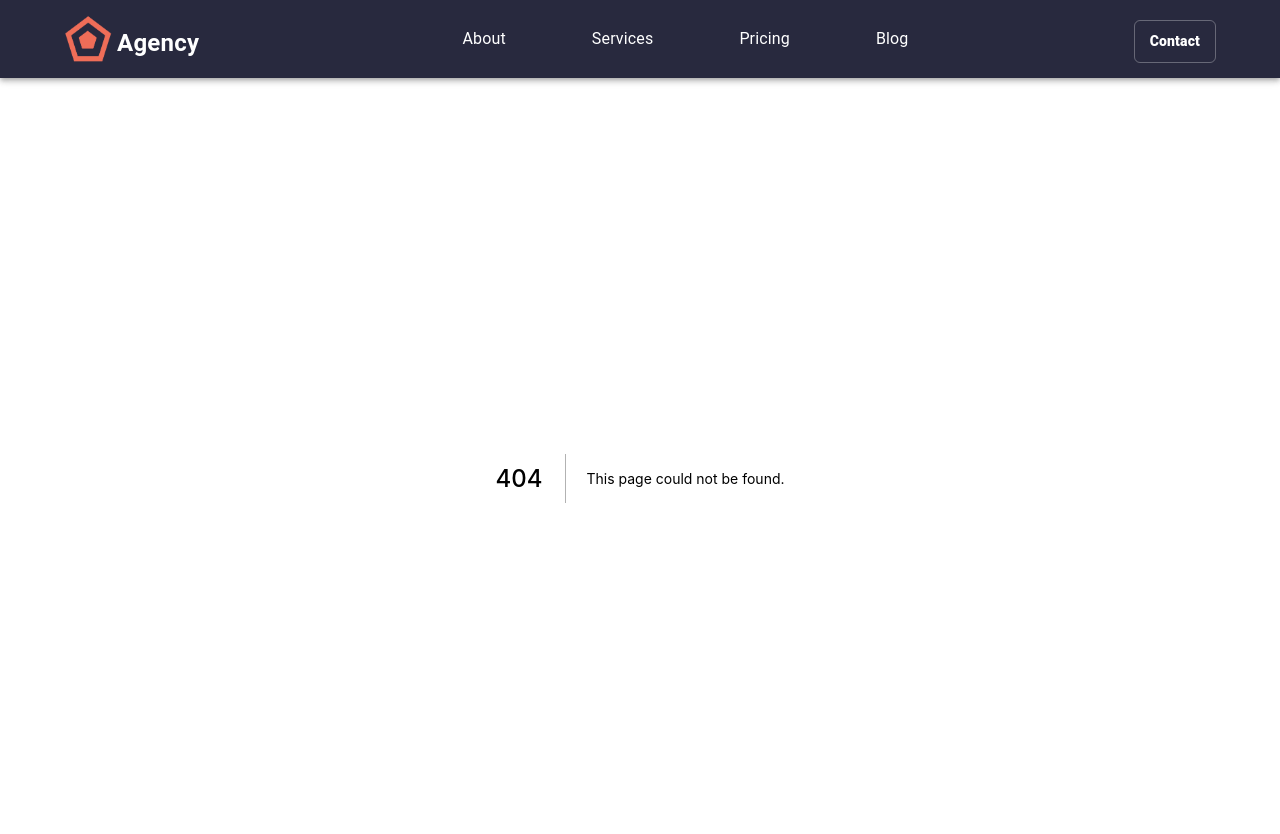
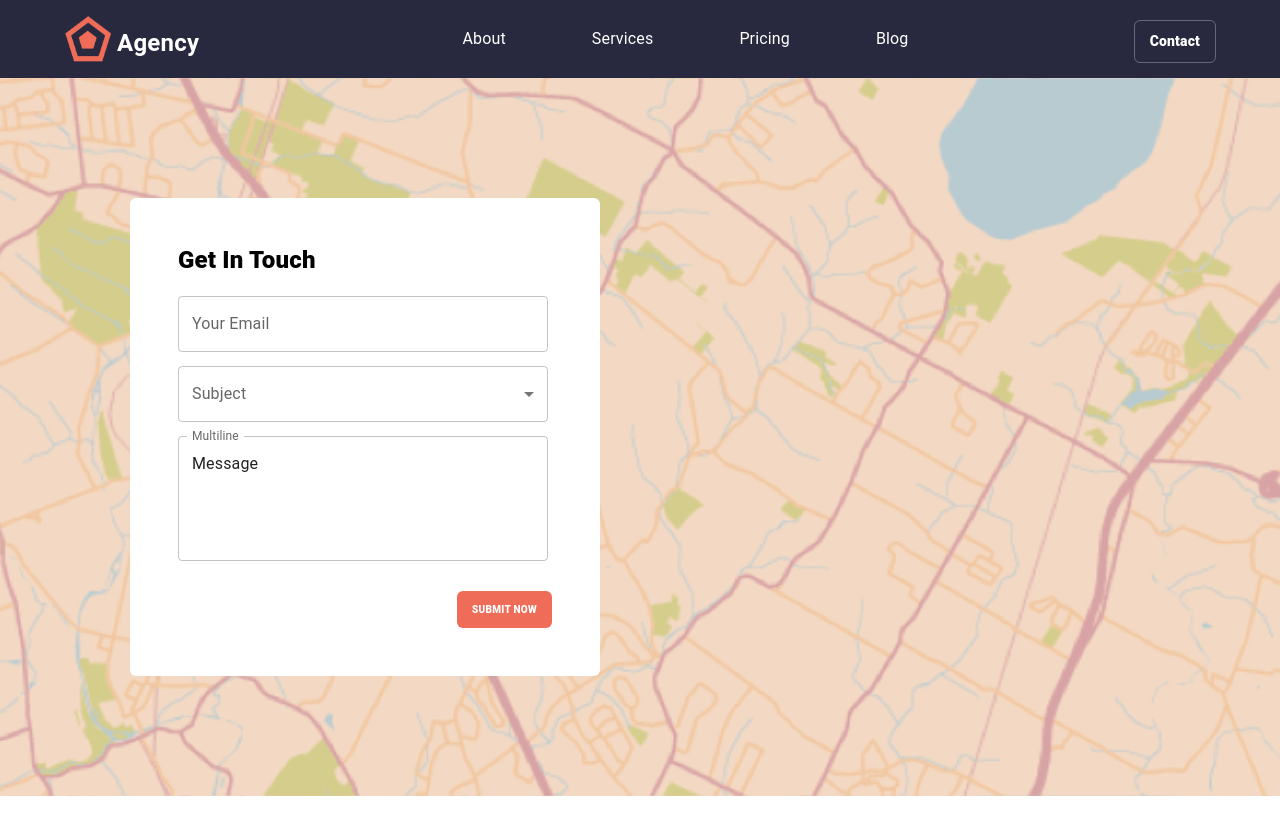
Before and after one commit to azadhuseynzade/portfolio-project, a Next.js app: page /components/Map in a window 1280 px wide. Before the commit this address had no page. Shown: the top 834 px of the page. After the commit the page ends 800 px from the top, so only its background shows below. Built offline with nearby package versions, Linux system fonts and the light colour scheme.

Commit message:
made Map page

```diff
--- /dev/null
+++ b/pages/components/Map.js
@@ -0,0 +1,86 @@
+import {
+  Box,
+  Typography,
+  TextField,
+  FormControl,
+  Select,
+  MenuItem,
+  InputLabel,
+  Button,
+} from "@mui/material";
+import React from "react";
+import MapImage from "../assets/mapp.png";
+import Image from "next/image";
+const Map = () => {
+  return (
+    <Box
+      sx={{
+        maxWidth: "100%",
+        background: `url(${MapImage.src}) center / cover`,
+        padding: { xs: "30px 30px", md: "120px 130px" },
+      }}
+    >
+      <Box
+        sx={{
+          backgroundColor: "white",
+          maxWidth: "470px",
+          padding: { xs: "15px", md: "48px" },
+          borderRadius: "6px",
+        }}
+      >
+        <Typography variant="h4" sx={{ fontSize: "24px", fontWeight: "800" }}>
+          Get In Touch
+        </Typography>
+        <TextField
+          id="standard-name"
+          label="Your Email"
+          sx={{ maxWidth: "370px", width: "100%", marginTop: "20px" }}
+        />
+        <FormControl
+          sx={{ maxWidth: "370px", width: "100%", marginTop: "14px" }}
+        >
+          <InputLabel id="demo-simple-select-label">Subject</InputLabel>
+          <Select
+            labelId="demo-simple-select-label"
+            id="demo-simple-select"
+            label="Age"
+          >
+            <MenuItem value={10}>Ten</MenuItem>
+            <MenuItem value={20}>Twenty</MenuItem>
+            <MenuItem value={30}>Thirty</MenuItem>
+          </Select>
+        </FormControl>
+        <TextField
+          id="outlined-multiline-static"
+          label="Multiline"
+          multiline
+          rows={4}
+          defaultValue="Message"
+          sx={{ maxWidth: "370px", width: "100%", marginTop: "14px" }}
+        />
+        <Box
+          sx={{
+            display: "flex",
+            justifyContent: "flex-end",
+            paddingTop: "30px",
+          }}
+        >
+          <Button
+            sx={{
+              background: "#EF6D58;",
+              borderRadius: "6px;",
+              color: "white",
+              fontSize: "10px ",
+              fontWeight: "800",
+              padding: "10px 15px",
+            }}
+          >
+            Submit Now
+          </Button>
+        </Box>
+      </Box>
+    </Box>
+  );
+};
+
+export default Map;
--- a/pages/components/NewsLetter.js
+++ b/pages/components/NewsLetter.js
@@ -6,7 +6,7 @@ const NewsLetter = () => {
     <Box
       sx={{
         backgroundColor: "#FDF0E9",
-        padding: { xs: "30px 20px", md: "40px 0px" },
+        padding: { xs: "30px 20px", md: "40px 0px 80px 0px" },
       }}
     >
       <Box
--- a/pages/index.js
+++ b/pages/index.js
@@ -21,6 +21,7 @@ import FrequentlyAsked from "./components/FrequentlyAsked";
 import OurAwards from "./components/OurAwards";
 import LatestBlog from "./components/LatestBlog";
 import NewsLetter from "./components/NewsLetter";
+import Map from "./components/Map";
 
 export default function Home() {
   return (
@@ -45,6 +46,7 @@ export default function Home() {
       <OurAwards />
       <LatestBlog />
       <NewsLetter />
+      <Map />
     </div>
   );
 }
```
Also changed, not shown: pages/assets/mapp.png (added).
